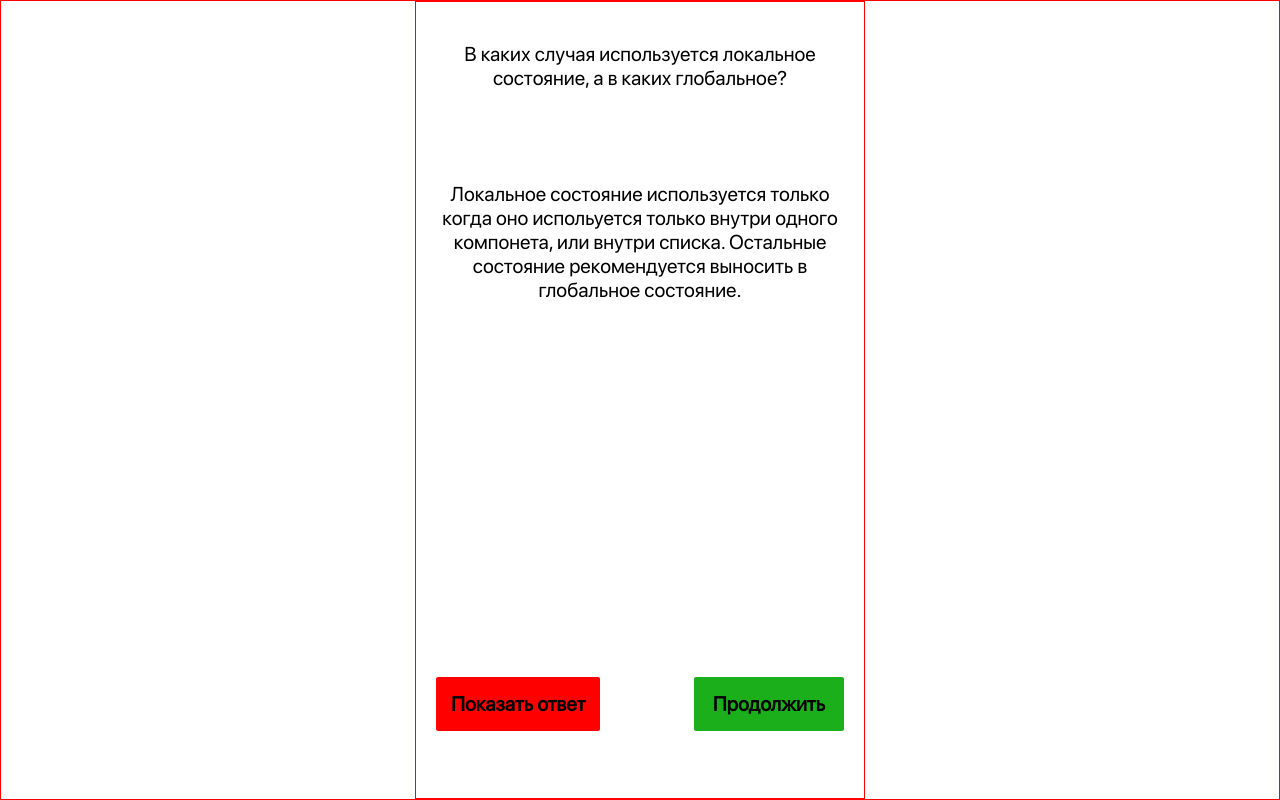
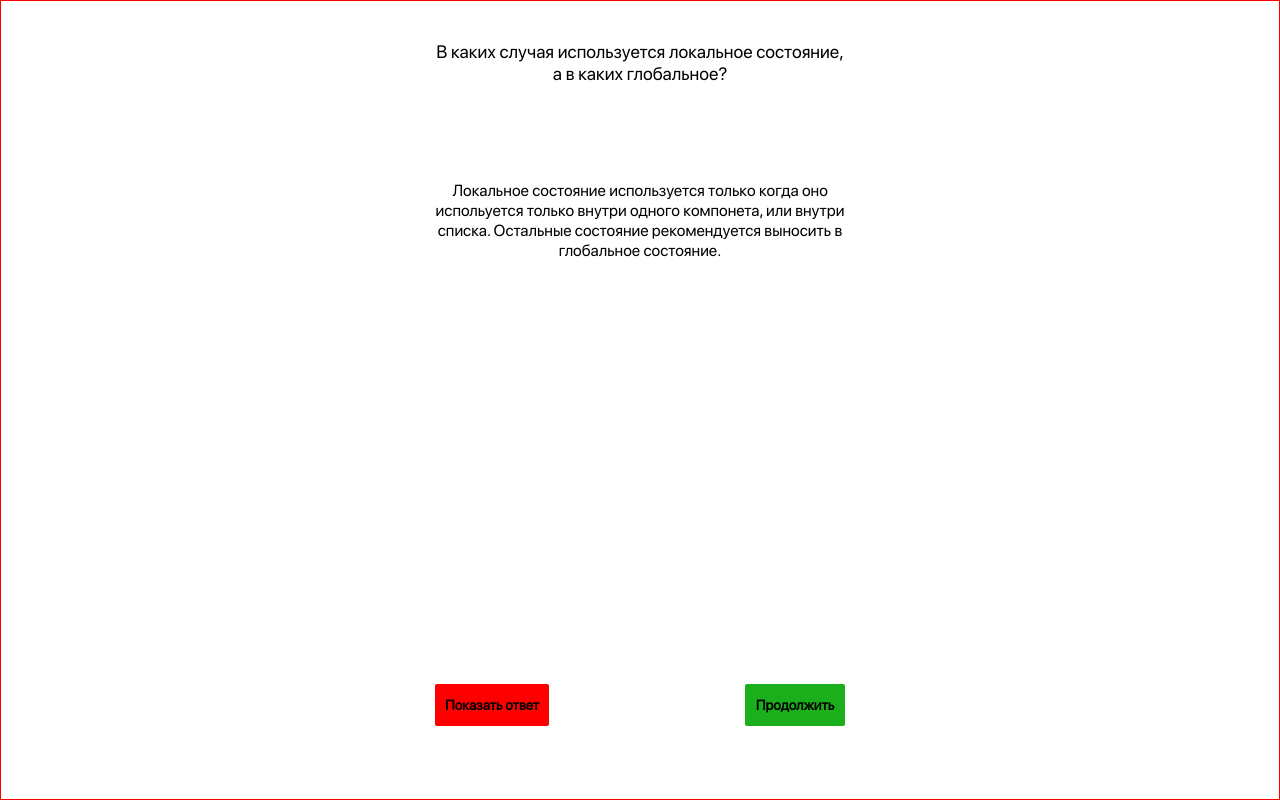
Before and after one commit to ViktorOrlyanskiy/interview-questions, a website: page index.html in a window 1280 px wide. Drawn offline with Linux system fonts and the light colour scheme.

Commit message:
debugging

```diff
--- a/scss/style.scss
+++ b/scss/style.scss
@@ -20,8 +20,8 @@
     border: 1px solid red;
 
     font-family: "SFProDisplay Regular", serif;
-    font-size: 20px;
-    line-height: 24px;
+    font-size: 18px;
+    line-height: 22px;
 }
 .container {
     max-width: 450px;
@@ -33,7 +33,6 @@
     display: flex;
     flex-direction: column;
 
-    border: 1px solid red;
 
 }
 .content {
@@ -47,7 +46,8 @@
 }
 .answer {
     text-align: center;
-
+    font-size: 16px;
+    line-height: 20px;
 }
 .buttons {
     flex: 0 0 20%;
@@ -56,8 +56,9 @@
     align-items: center;
 }
 .button {
-    min-width: 150px;
-    padding: 15px;
+    min-width: 100px;
+    padding: 10px;
+    font-size: 14px;
     font-weight: 700;
     text-align: center;
     border-radius: 2px;
```
Also changed, not shown: css/style.css.
